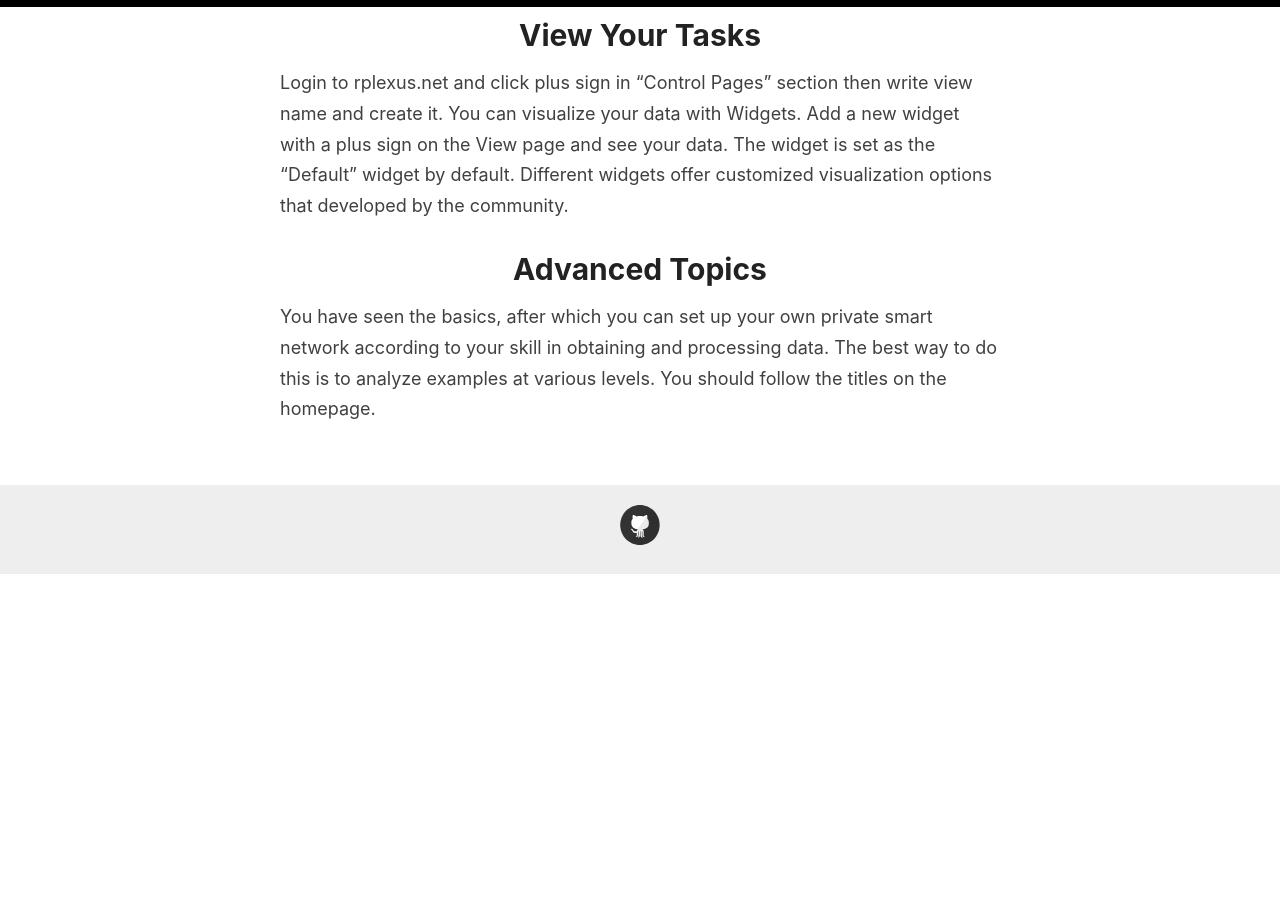
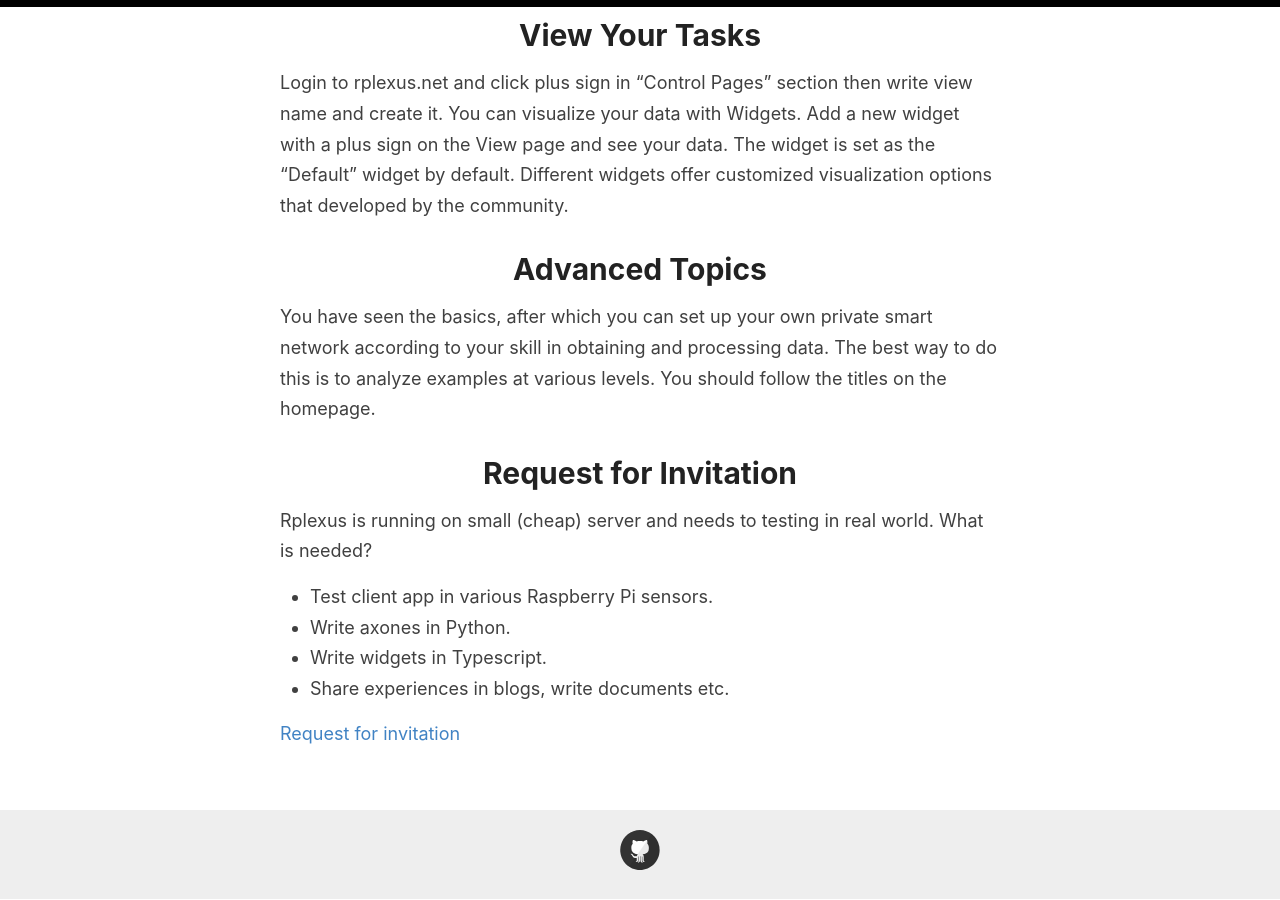
Before and after one commit to alierkanimrek/rplexusdocs, a Jekyll site: the page built from _pages/getting-started.md, in a window 1280 px wide and 900 px high, scrolled down 3983 px. Built offline with Jekyll 4.4.1, drawn with Linux system fonts in a browser that asks for light colours; before the commit the page ends 4557 px from its top, so only the background shows below that.

Commit message:
Update getting-started.md

```diff
--- a/_pages/getting-started.md
+++ b/_pages/getting-started.md
@@ -118,3 +118,13 @@ Login to rplexus.net and click plus sign in "Control Pages" section then write v
 
 # Advanced Topics
 You have seen the basics, after which you can set up your own private smart network according to your skill in obtaining and processing data. The best way to do this is to analyze examples at various levels. You should follow the titles on the homepage.
+
+# Request for Invitation
+Rplexus is running on small (cheap) server and needs to testing in real world. What is needed?
+
+* Test client app in various Raspberry Pi sensors.
+* Write axones in Python.
+* Write widgets in Typescript.
+* Share experiences in blogs, write documents etc.
+
+[Request for invitation](https://github.com/alierkanimrek/rplexusdocs/issues/1){:target="_blank"}
```
